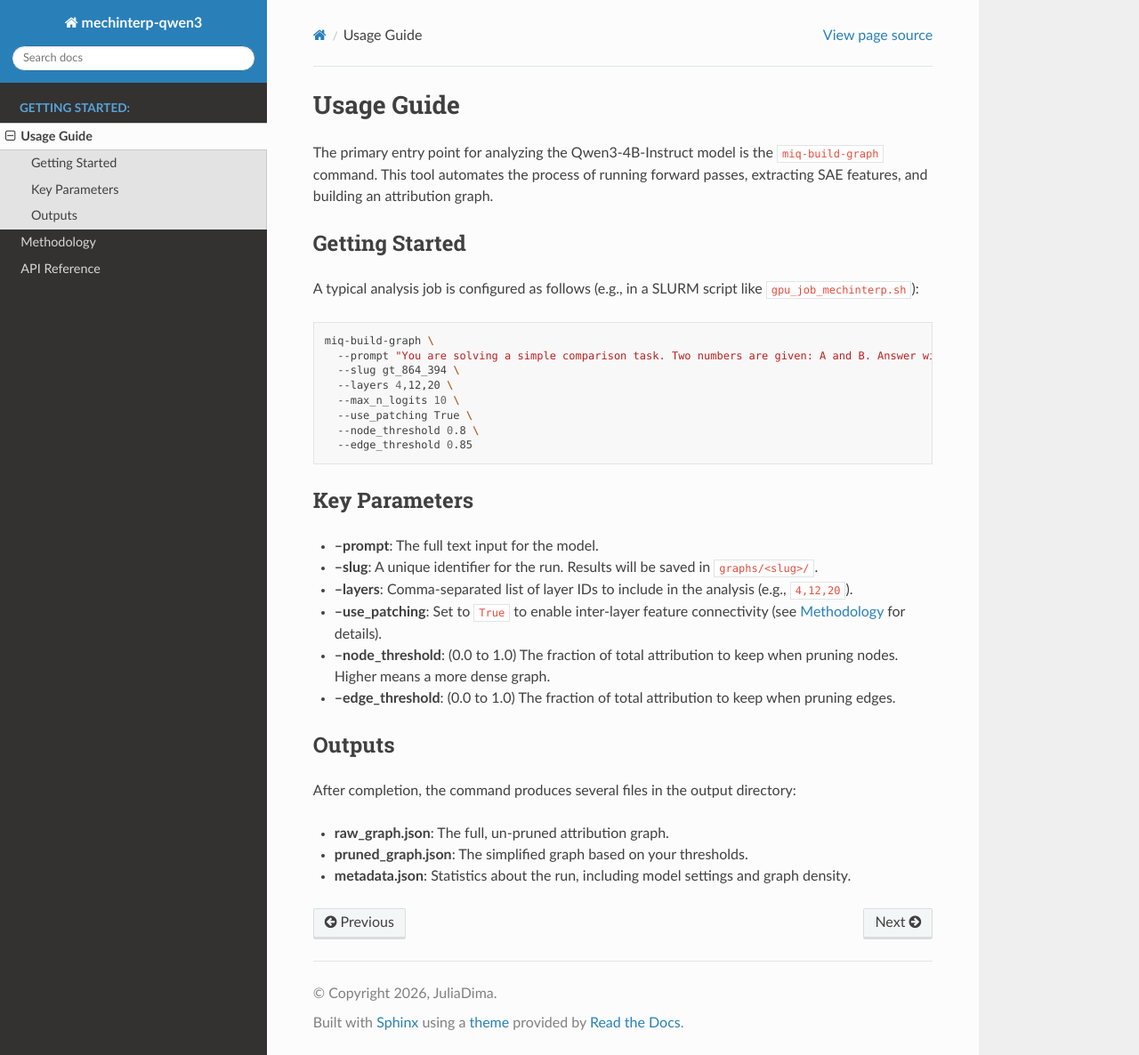
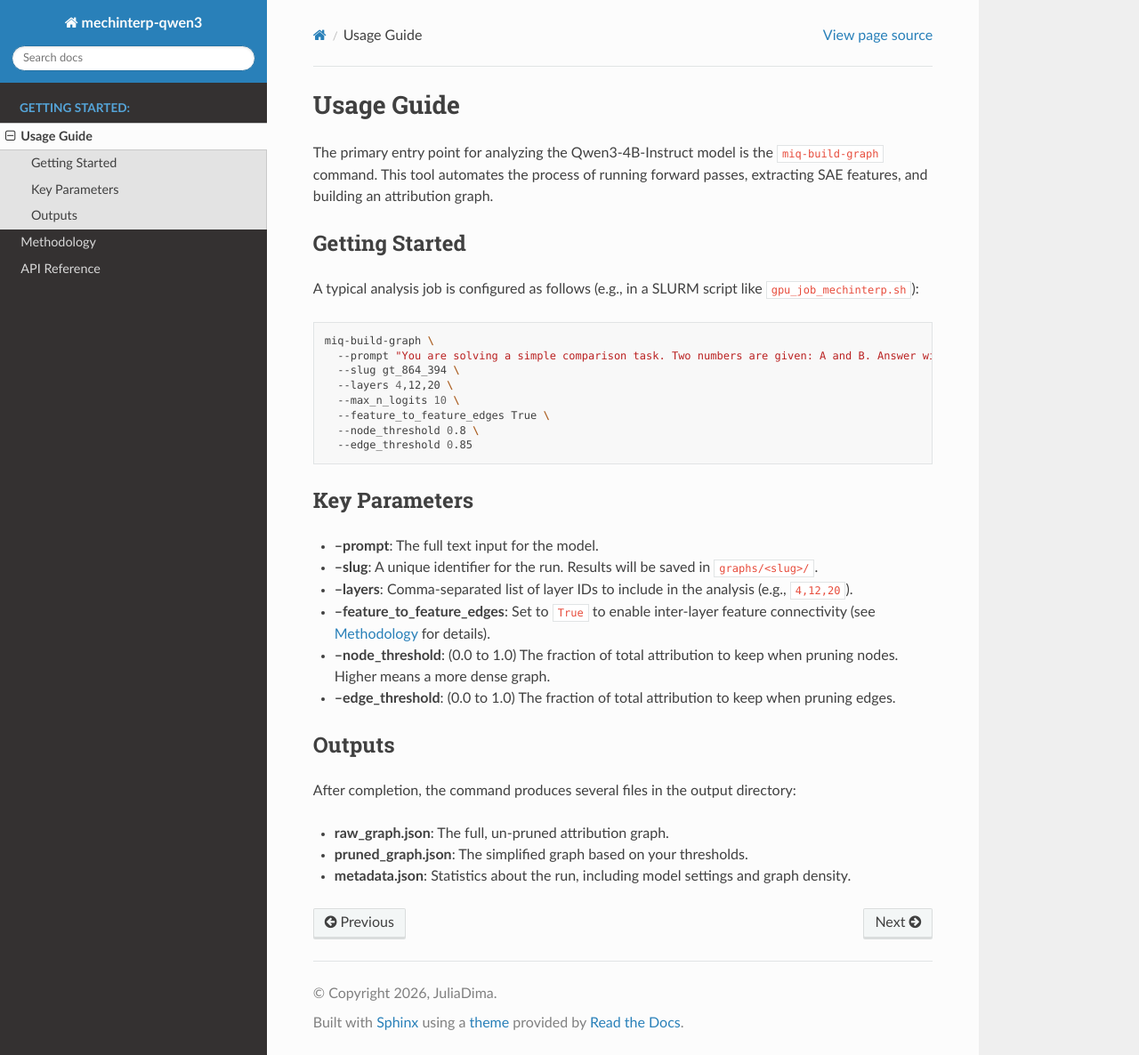
Before and after one commit to JuliaDima/mech-interp-qwen3, a Sphinx documentation site: the page built from docs/usage.rst, in a window 1280 px wide and 1186 px high. Shown: the whole window at 89% size. Built offline with Sphinx 7.4.7 and the Read the Docs theme 3.1.0, drawn with Linux system fonts in a browser that asks for light colours.

Commit message:
some notation change

```diff
--- a/docs/methodology.rst
+++ b/docs/methodology.rst
@@ -14,7 +14,7 @@ To ensure that gradients accurately reflect the flow of information through the
 2. Reconstructive Patching
 --------------------------
 
-One of the most powerful features of this pipeline is the ability to discover **Inter-Layer Circuits** (connections between features in different layers). This is enabled by the ``--use_patching`` flag.
+One of the most powerful features of this pipeline is the ability to discover **Inter-Layer Circuits** (connections between features in different layers). This is enabled by the ``--feature_to_feature_edges`` flag.
 
 *   **How it works**: The output of an MLP layer is intercepted and replaced with its SAE reconstruction.
 *   **Feature-to-Feature Edges**: Because the reconstruction is now part of the computational graph, we can calculate the gradient of a feature in Layer 12 with respect to a feature in Layer 4.
--- a/docs/usage.rst
+++ b/docs/usage.rst
@@ -15,7 +15,7 @@ A typical analysis job is configured as follows (e.g., in a SLURM script like ``
      --slug gt_864_394 \
      --layers 4,12,20 \
      --max_n_logits 10 \
-     --use_patching True \
+     --feature_to_feature_edges True \
      --node_threshold 0.8 \
      --edge_threshold 0.85
 
@@ -25,7 +25,7 @@ Key Parameters
 *   **--prompt**: The full text input for the model.
 *   **--slug**: A unique identifier for the run. Results will be saved in ``graphs/<slug>/``.
 *   **--layers**: Comma-separated list of layer IDs to include in the analysis (e.g., ``4,12,20``).
-*   **--use_patching**: Set to ``True`` to enable inter-layer feature connectivity (see :doc:`methodology` for details).
+*   **--feature_to_feature_edges**: Set to ``True`` to enable inter-layer feature connectivity (see :doc:`methodology` for details).
 *   **--node_threshold**: (0.0 to 1.0) The fraction of total attribution to keep when pruning nodes. Higher means a more dense graph.
 *   **--edge_threshold**: (0.0 to 1.0) The fraction of total attribution to keep when pruning edges.
 
```
Also changed, not shown: 1 other file.
